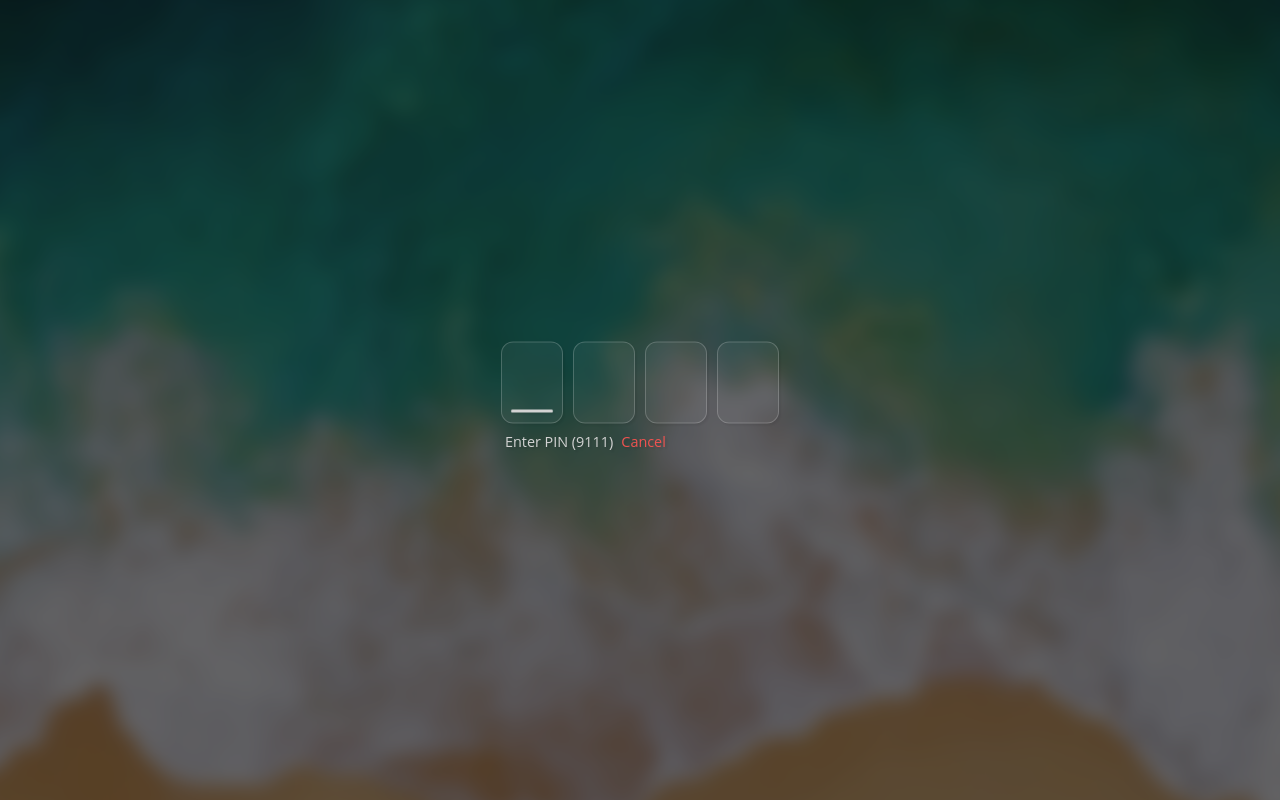
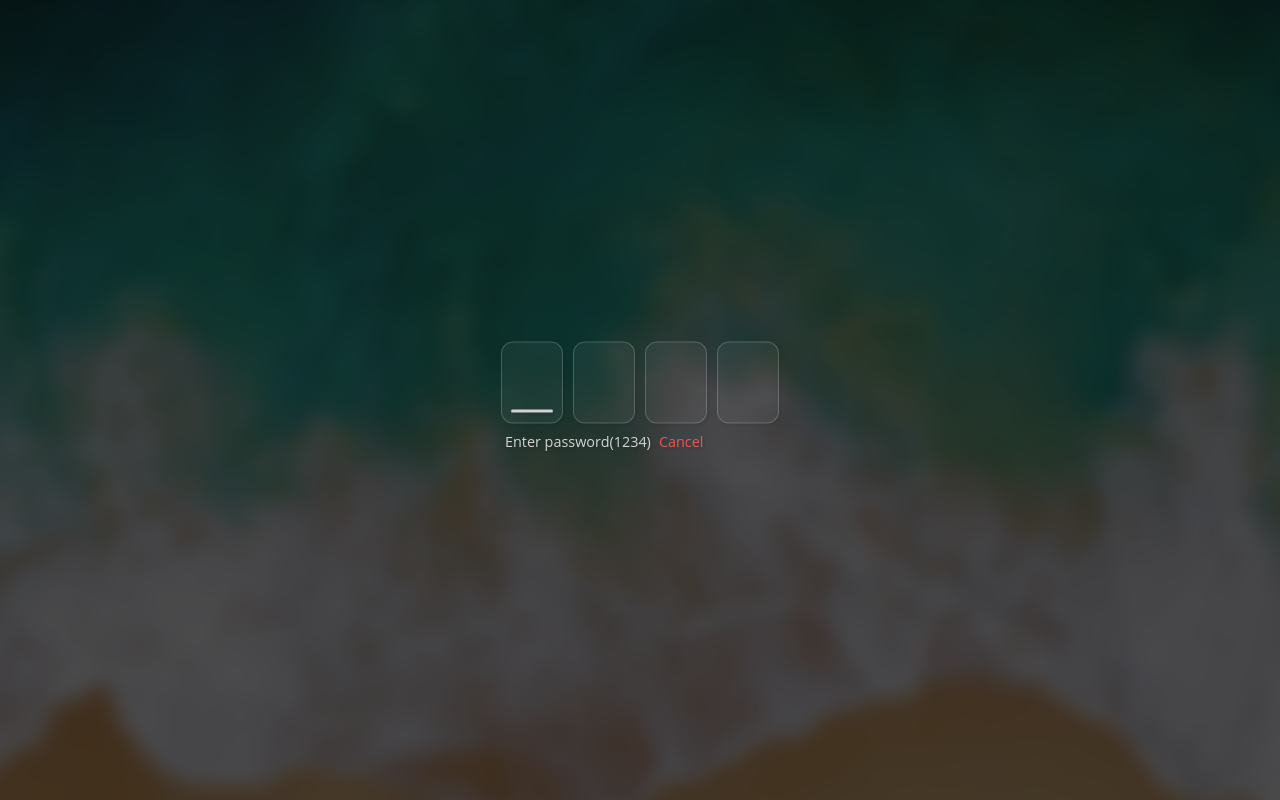
Before and after one commit to DynePark9111/homepage, a React (Vite) app: page / in a window 1280 px wide. Both pictures are taken after a click on the button 1190 px from the left and 739 px from the top of the page. Shown: the top 800 px of the page. Built offline with nearby package versions, Linux system fonts and the light colour scheme.

Commit message:
hotfix: PIN number changed. Background brightness -0.1

```diff
--- a/src/components/Pin.tsx
+++ b/src/components/Pin.tsx
@@ -71,7 +71,7 @@ export default function Pin() {
         <PinNumber focused={pin.length === 3} value={pin[3]} />
       </div>
       <h3 className={styles.label}>
-        Enter PIN (9111)
+        Enter password(1234)
         {userStatus === UserStatus.LogInError && <ErrorText />}
         <CancelText />
       </h3>
--- a/src/styles/Background.module.scss
+++ b/src/styles/Background.module.scss
@@ -15,7 +15,7 @@ $backgroundImage: url(../assets/wave.jpeg);
   &#VerifyingLogIn,
   &#LogInError {
     .bgImage {
-      filter: blur(0.5rem) brightness(0.4);
+      filter: blur(0.5rem) brightness(0.3);
       transform: scale(1.2);
     }
   }
@@ -23,7 +23,7 @@ $backgroundImage: url(../assets/wave.jpeg);
     background-position: center;
     background-repeat: no-repeat;
     background-size: cover;
-    filter: brightness(0.4);
+    filter: brightness(0.3);
     background-image: $backgroundImage;
     height: 100%;
     width: 100%;
--- a/src/utils/utils.ts
+++ b/src/utils/utils.ts
@@ -46,7 +46,7 @@ type logIn = {
   verify: (pin: string) => Promise<boolean>;
 };
 
-const PIN_NUBMER = "9111";
+const PIN_NUBMER = "1234";
 export const logIn: logIn = {
   verify: async (pin) => {
     return new Promise((res, rej) => {
```
